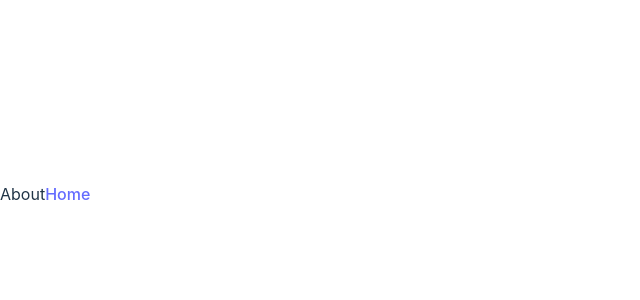
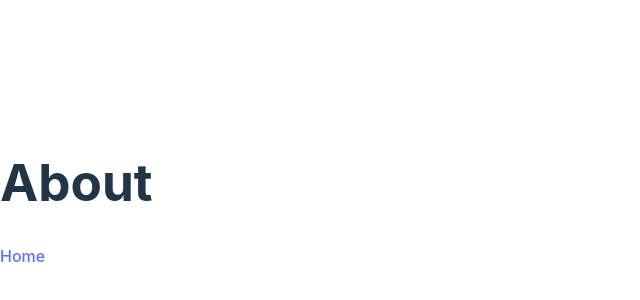
Before and after one commit to julucz/frontend-starter, a React (Vite) app: page /about in a window 1280 px wide. Shown: the part 206-506 px from the top of the page, without its empty margins (0-640 px from the left). Built offline with nearby package versions, Linux system fonts and the light colour scheme.

Commit message:
move Home and About to separate components

```diff
--- /dev/null
+++ b/src/pages/About.tsx
@@ -0,0 +1,12 @@
+import { Link } from "react-router-dom";
+
+function About(): JSX.Element {
+  return (
+    <div>
+      <h1>About</h1>
+      <Link to="/">Home</Link>
+    </div>
+  );
+}
+
+export default About;
--- /dev/null
+++ b/src/pages/Home.tsx
@@ -0,0 +1,12 @@
+import { Link } from "react-router-dom";
+
+function Home(): JSX.Element {
+  return (
+    <div>
+      <h1>Home</h1>
+      <Link to="about">About</Link>
+    </div>
+  );
+}
+
+export default Home;
```
Also changed, not shown: src/components/App.tsx (added, +24 -0 lines), src/main.tsx (+7 -7 lines), .prettierrc.js (deleted).
